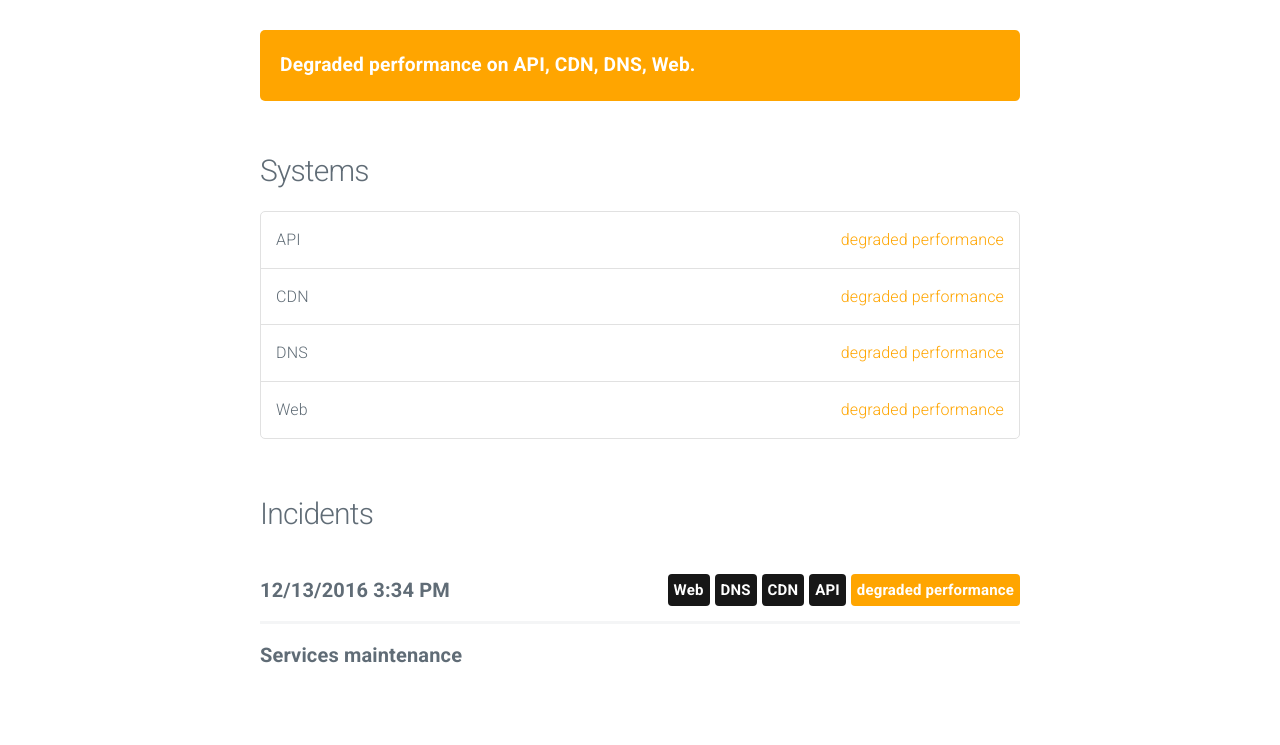
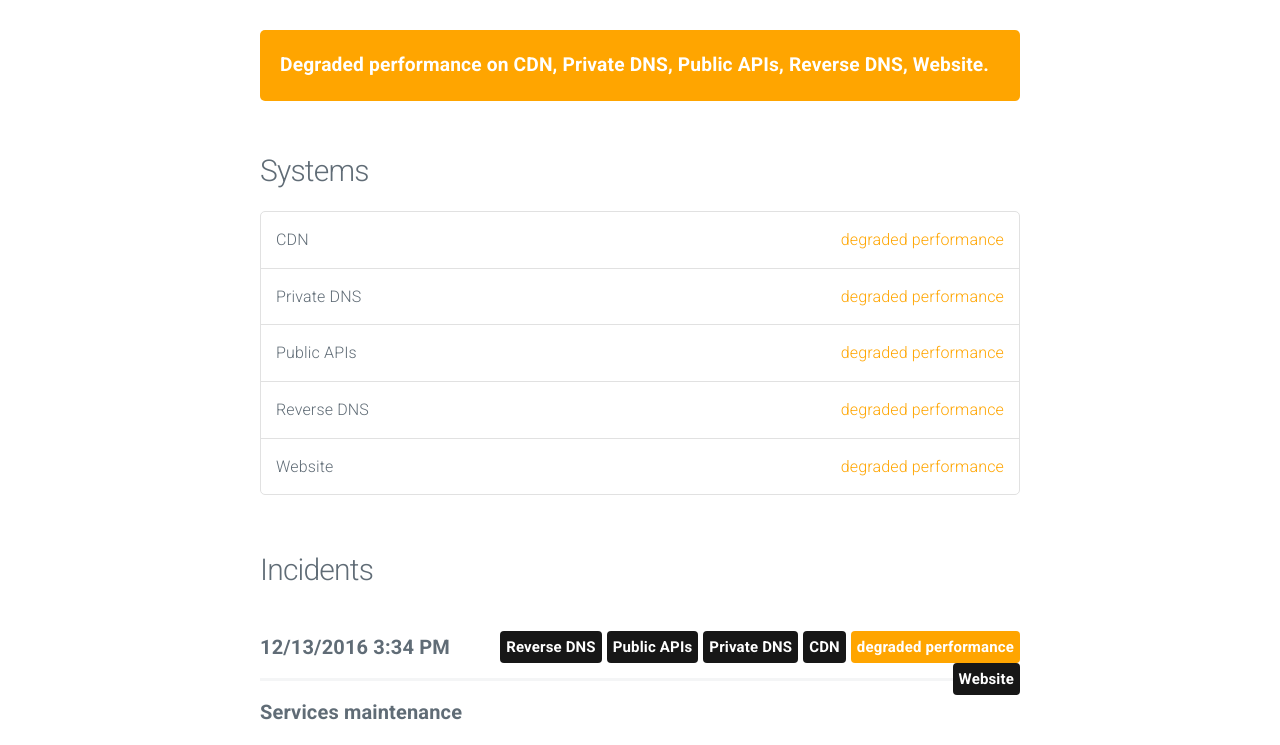
Before and after one commit to codeflareco/status, a plain HTML site: page index.html in a window 1280 px wide. Shown: the part 55-800 px from the top of the page. Drawn offline with nearby package versions, Linux system fonts and the light colour scheme; no server answers.

Commit message:
update index

```diff
--- a/index.html
+++ b/index.html
@@ -31,7 +31,7 @@
 
 
 					<div class="panel degraded performance">
-						<span data-l10n-id="Degraded-performance">Degraded performance</span> <span data-l10n-id="on">on</span> API, CDN, DNS, Web.
+						<span data-l10n-id="Degraded-performance">Degraded performance</span> <span data-l10n-id="on">on</span> CDN, Private DNS, Public APIs, Reverse DNS, Website.
 					</div>
 
 
@@ -40,19 +40,23 @@
 				<ul class="systems">
 
 					<li>
-						API <span class="status degraded performance" data-l10n-id="degraded-performance">degraded performance</span>
-					</li>
-
-					<li>
 						CDN <span class="status degraded performance" data-l10n-id="degraded-performance">degraded performance</span>
 					</li>
 
 					<li>
-						DNS <span class="status degraded performance" data-l10n-id="degraded-performance">degraded performance</span>
+						Private DNS <span class="status degraded performance" data-l10n-id="degraded-performance">degraded performance</span>
 					</li>
 
 					<li>
-						Web <span class="status degraded performance" data-l10n-id="degraded-performance">degraded performance</span>
+						Public APIs <span class="status degraded performance" data-l10n-id="degraded-performance">degraded performance</span>
+					</li>
+
+					<li>
+						Reverse DNS <span class="status degraded performance" data-l10n-id="degraded-performance">degraded performance</span>
+					</li>
+
+					<li>
+						Website <span class="status degraded performance" data-l10n-id="degraded-performance">degraded performance</span>
 					</li>
 
 				</ul>
@@ -67,13 +71,15 @@
 							<span class="label degraded performance float-right" data-l10n-id="degraded-performance">degraded performance</span>
 
 
-							<span class="label system float-right">API</span>
-
 							<span class="label system float-right">CDN</span>
 
-							<span class="label system float-right">DNS</span>
+							<span class="label system float-right">Private DNS</span>
 
-							<span class="label system float-right">Web</span>
+							<span class="label system float-right">Public APIs</span>
+
+							<span class="label system float-right">Reverse DNS</span>
+
+							<span class="label system float-right">Website</span>
 
 						<hr/>
 
```
